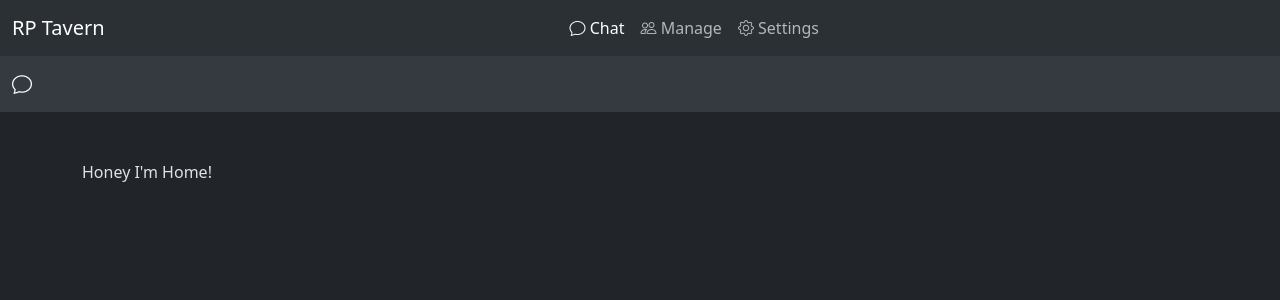
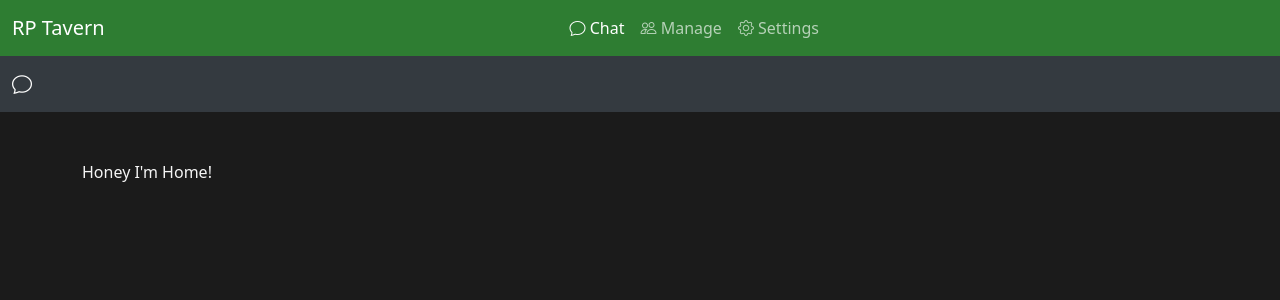
Before and after one commit to Juraji/chat-quest, an Angular app: page /chat in a window 1280 px wide. Shown: the top 300 px of the page. Built offline with nearby package versions, Linux system fonts and the light colour scheme.

Commit message:
Add theme and settings file, update navbar color to primary

```diff
--- a/src/app/app.html
+++ b/src/app/app.html
@@ -1,4 +1,4 @@
-<nav class="navbar bg-body-tertiary">
+<nav class="navbar bg-primary">
   <div class="container-fluid">
     <a class="navbar-brand" routerLink="/">RP Tavern</a>
     <ul class="navbar-nav mx-auto">
--- a/src/styles.scss
+++ b/src/styles.scss
@@ -4,13 +4,15 @@
 // scss-docs-start import-stack
 // Configuration
 @import "bootstrap/scss/functions";
+
+// Theming & Settings
+@import "styles/theme_and_settings";
+
 @import "bootstrap/scss/variables";
 @import "bootstrap/scss/variables-dark";
 @import "bootstrap/scss/maps";
 @import "bootstrap/scss/mixins";
 @import "bootstrap/scss/utilities";
-
-$enable-cssgrid: true;
 
 // Layout & components
 @import "bootstrap/scss/root";
--- /dev/null
+++ b/src/styles/_theme_and_settings.scss
@@ -0,0 +1,27 @@
+// Opt-In settings
+$enable-cssgrid: true;
+
+// Override default variables
+$primary: #2E7D32; // Deep emerald green
+$secondary: #B0BEC5; // Muted silver-gray
+$success: #4CAF50; // Olive green
+$danger: #B71C1C; // Crimson red
+$warning: #FFB300; // Amber
+$info: #0288D1; // Sapphire blue
+$light: #F5F5F5; // Parchment
+$dark: #1B1B1B; // Charcoal black
+
+// Optional: Define custom theme colors
+$theme-colors: (
+  "primary": $primary,
+  "secondary": $secondary,
+  "success": $success,
+  "danger": $danger,
+  "warning": $warning,
+  "info": $info,
+  "light": $light,
+  "dark": $dark
+);
+
+$body-bg-dark: $dark;
+$body-color-dark: $light;
```
